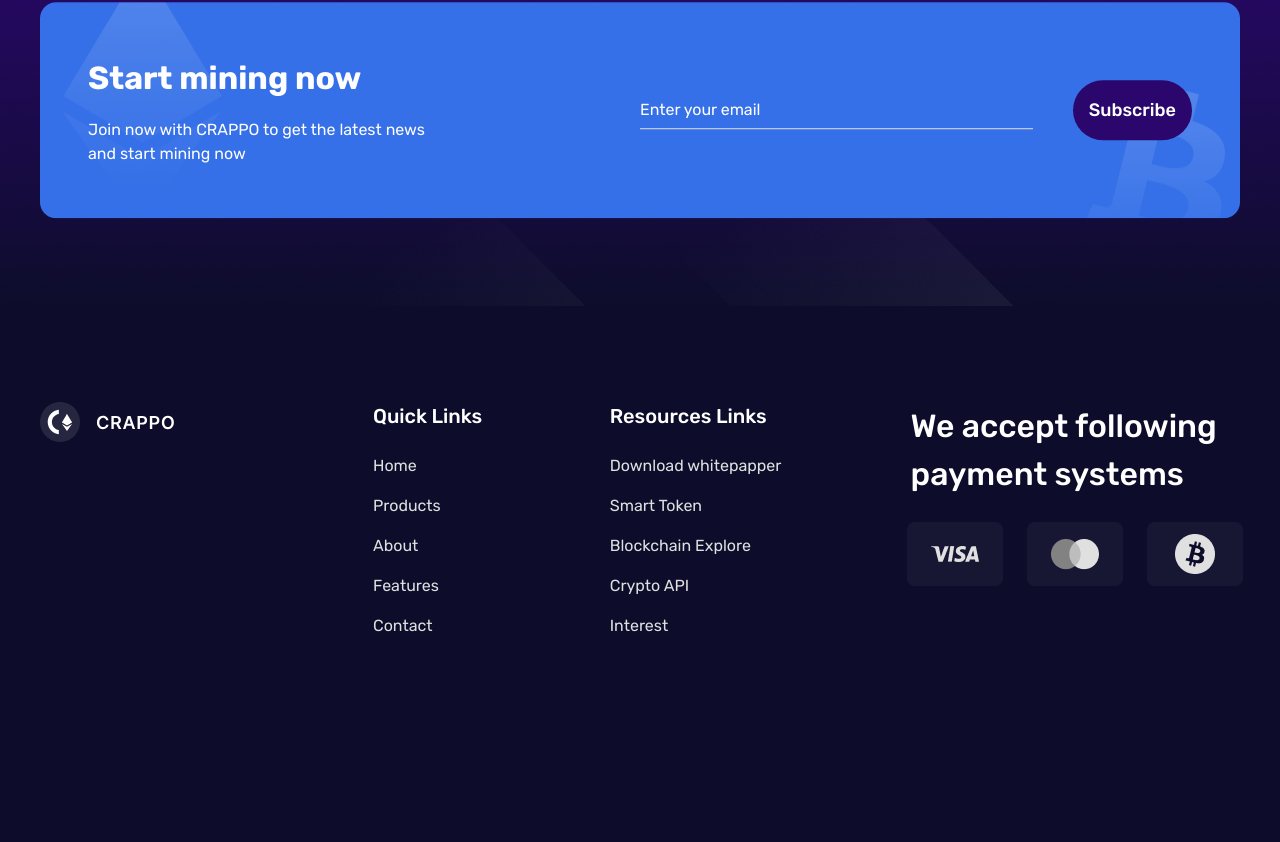
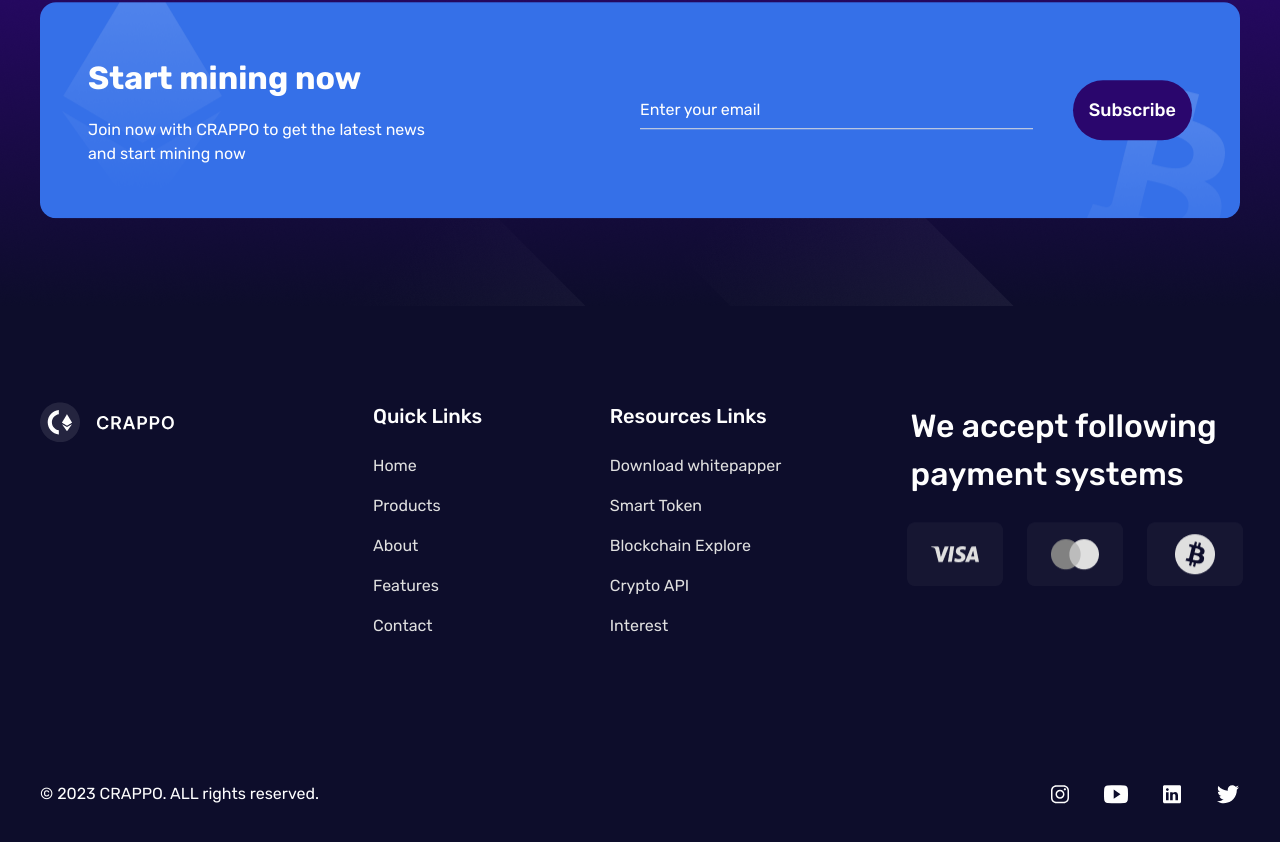
Before and after one commit to dgutierrez21/Proyecto-Cryptocurrency-Website-TailwindCSS, a React (Vite) app: page / in a window 1280 px wide. Shown: the part 5006-5848 px from the top of the page. Built offline with nearby package versions, Linux system fonts and the light colour scheme.

Commit message:
add copyright and social networks to the footer

```diff
--- a/src/App.jsx
+++ b/src/App.jsx
@@ -43,7 +43,6 @@ const App = () => {
       <Features />
       <Newsletter />
       <Footer />
-      <div className="h-[300px]"></div>
     </div>
   );
 };
--- a/src/components/Footer.jsx
+++ b/src/components/Footer.jsx
@@ -3,9 +3,16 @@ import visaImg from "../assets/img/visa.png";
 import mastercardImg from "../assets/img/mastercard.png";
 import bitcoinImg from "../assets/img/bitcoin.png";
 
+import {
+  IoLogoYoutube,
+  IoLogoInstagram,
+  IoLogoTwitter,
+  IoLogoLinkedin,
+} from "react-icons/io";
+
 export const Footer = () => {
   return (
-    <footer className="lg:pt-24 pt-0">
+    <footer className="lg:pt-24 pt-0" data-aos="fade-up" data-aos-offset="450">
       <div className="container mx-auto lg:mb-24">
         <div className="flex flex-col gap-12 lg:flex-row">
           <div className="flex-1 mx-auto lg:mx-0 mb-6 max-w-[285px]">
@@ -94,6 +101,43 @@ export const Footer = () => {
           </div>
         </div>
       </div>
+
+      <div className="py-12">
+        <div className="container mx-auto flex flex-col items-center gap-y-6 lg:flex-row lg:justify-between lg:gap-y-0">
+          <p>&copy; 2023 CRAPPO. ALL rights reserved.</p>
+
+          <div className="flex text-2xl gap-x-8">
+            <a
+              href="https://www.instagram.com/"
+              target="_blank"
+              className="hover:text-blue transition-colors duration-300"
+            >
+              <IoLogoInstagram />
+            </a>
+            <a
+              href="https://www.youtube.com/"
+              target="_blank"
+              className="hover:text-blue transition-colors duration-300"
+            >
+              <IoLogoYoutube />
+            </a>
+            <a
+              href="https://www.linkedin.com/"
+              target="_blank"
+              className="hover:text-blue transition-colors duration-300"
+            >
+              <IoLogoLinkedin />
+            </a>
+            <a
+              href="https://www.twitter.com/"
+              target="_blank"
+              className="hover:text-blue transition-colors duration-300"
+            >
+              <IoLogoTwitter />
+            </a>
+          </div>
+        </div>
+      </div>
     </footer>
   );
 };
```
